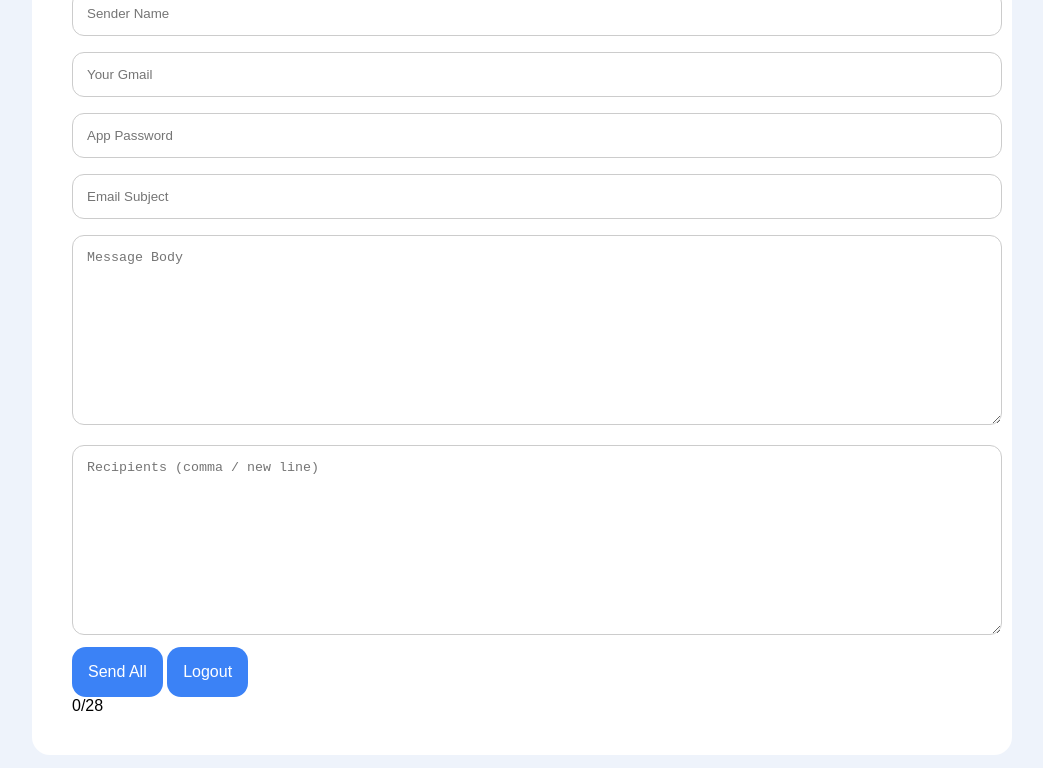
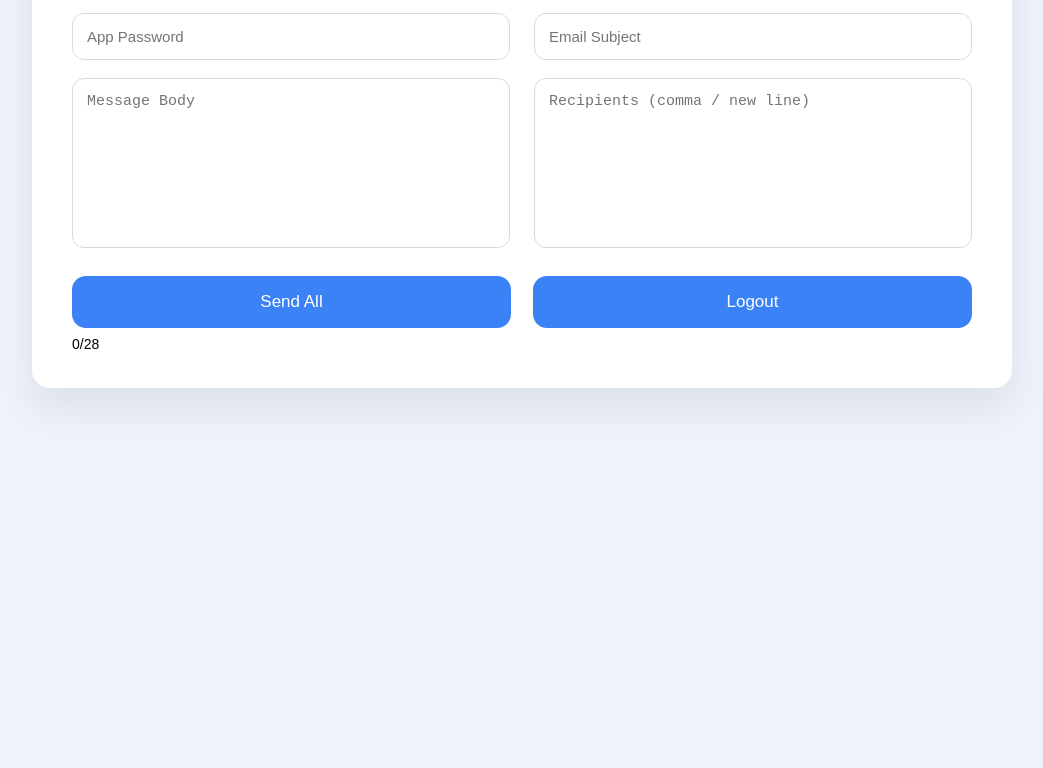
Before and after one commit to yatendra-jpg/ritik-lodhi-one, a website: page public /launcher.html in a window 1280 px wide. Shown: the part 205-973 px from the top of the page, without its empty margins (118-1161 px from the left). After the commit the page ends 800 px from the top, so only its background shows below. Drawn offline with Linux system fonts and the light colour scheme; sample sign-in values are in the browser's storage.

Commit message:
Update style.css

```diff
--- a/public /style.css
+++ b/public /style.css
@@ -1,40 +1,14 @@
-body{
-  margin:0;
-  background:#eef3fb;
-  font-family:Arial;
-}
-.login-box,.card{
-  width:900px;
-  margin:80px auto;
-  background:#fff;
-  padding:40px;
-  border-radius:18px;
-}
-.login-box{width:360px;text-align:center;}
-input,textarea{
-  width:100%;
-  padding:14px;
-  margin:8px 0;
-  border-radius:12px;
-  border:1px solid #ccc;
-}
-textarea{height:160px;}
-.grid{
-  display:grid;
-  grid-template-columns:1fr 1fr;
-  gap:20px;
-}
-.buttons{
-  display:grid;
-  grid-template-columns:1fr 1fr;
-  gap:20px;
-  margin-top:20px;
-}
-button{
-  padding:16px;
-  border-radius:14px;
-  border:none;
-  background:#3b82f6;
-  color:#fff;
-  font-size:16px;
-}
+*{box-sizing:border-box}
+body{margin:0;background:#eef3fb;font-family:Arial}
+.login-box{width:360px;margin:120px auto;background:#fff;padding:30px;border-radius:16px;text-align:center}
+.login-box input{width:100%;padding:12px;margin-bottom:12px;border-radius:10px;border:1px solid #ccc}
+.login-box button{width:100%;padding:14px;border-radius:12px;border:none;background:#2563eb;color:#fff}
+
+.card{width:980px;margin:40px auto;background:#fff;border-radius:18px;padding:36px 40px;box-shadow:0 20px 40px rgba(0,0,0,.08)}
+.title{font-size:26px;margin-bottom:24px}
+.form-grid{display:grid;grid-template-columns:1fr 1fr;gap:18px 24px}
+input,textarea{padding:14px;font-size:15px;border-radius:12px;border:1px solid #d6dbe3}
+textarea{height:170px;resize:none}
+.btn-row{display:grid;grid-template-columns:1fr 1fr;gap:22px;margin-top:28px}
+.btn-row button{padding:16px;font-size:17px;border-radius:14px;border:none;background:#3b82f6;color:#fff}
+.limit-text{margin-top:8px;font-size:14px}
```
